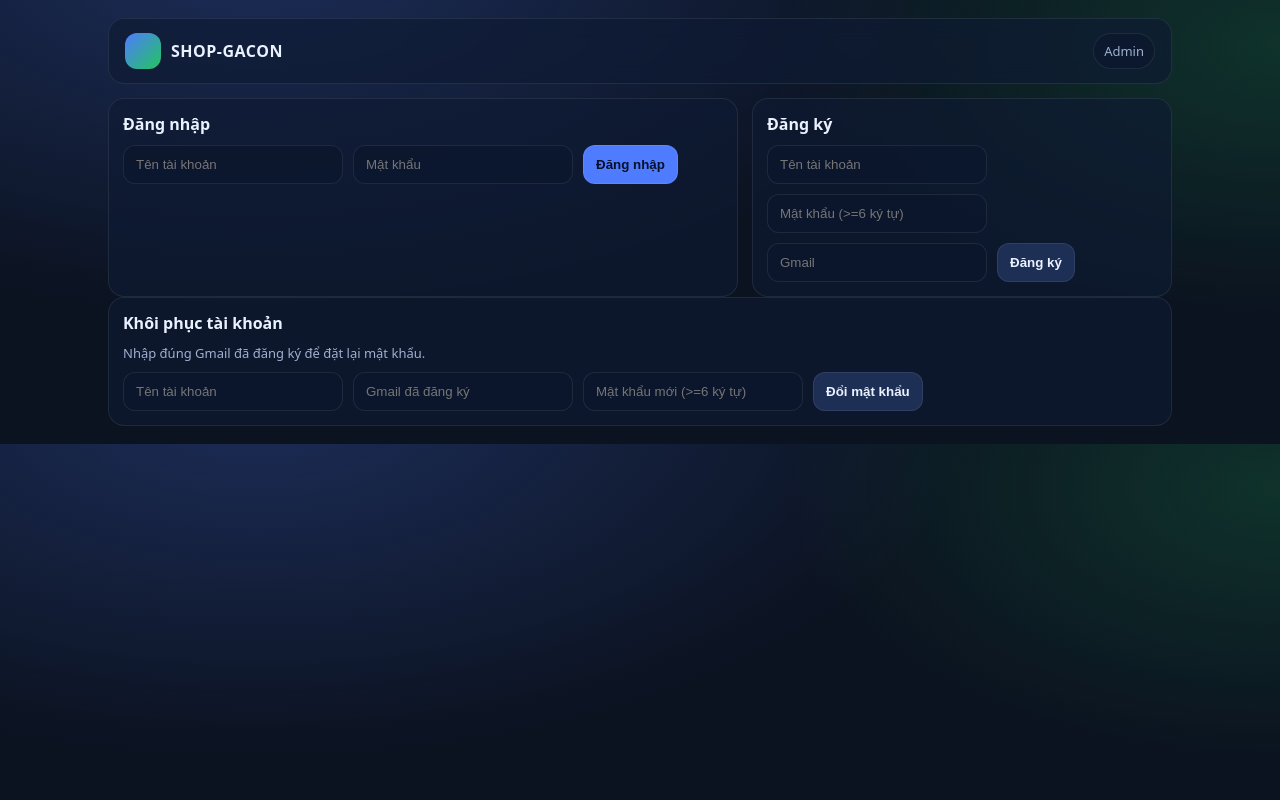
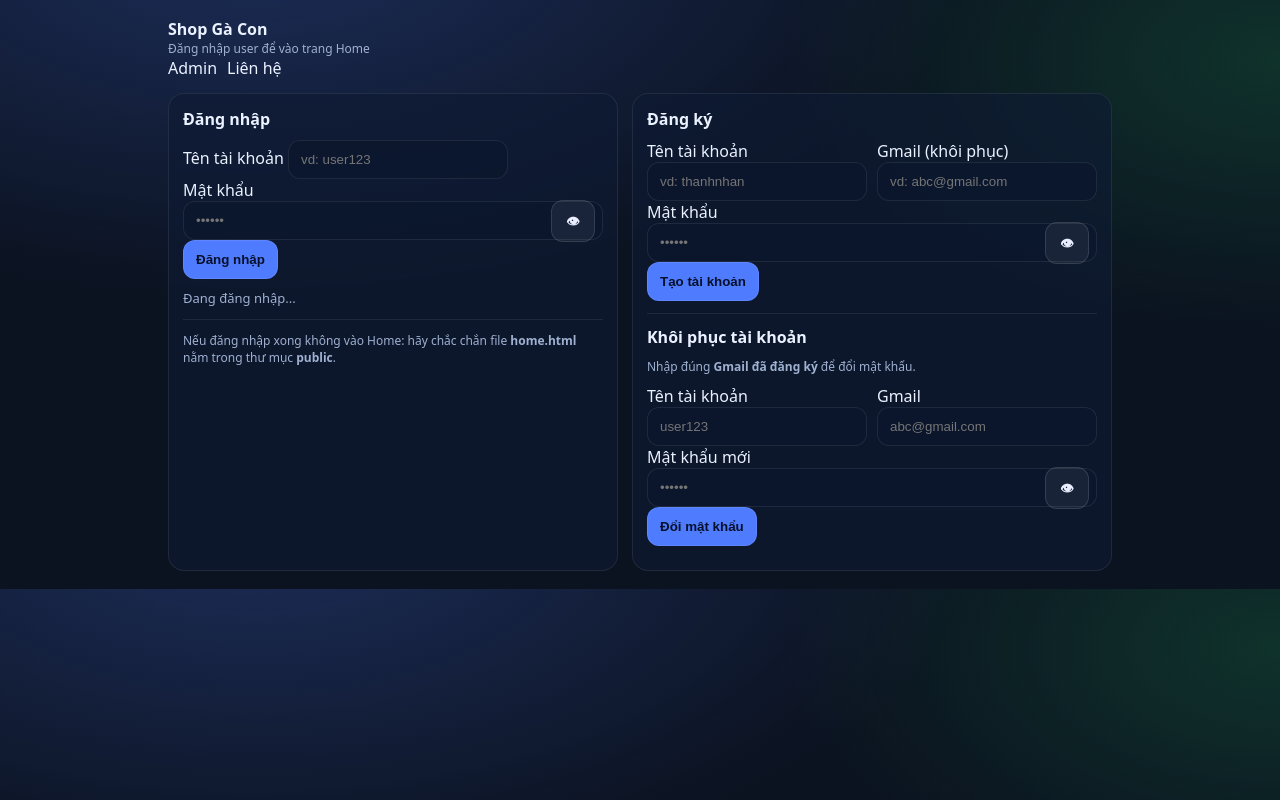
Before and after one commit to thanhnhan040108-creator/shop-gacon, a website: page public/index.html in a window 1280 px wide. Both pictures are taken after a click on the button "Đăng nhập". Drawn offline with Linux system fonts and the light colour scheme; no server answers.

Commit message:
Update index.html

```diff
--- a/public/index.html
+++ b/public/index.html
@@ -3,113 +3,182 @@
 <head>
   <meta charset="utf-8" />
   <meta name="viewport" content="width=device-width,initial-scale=1" />
-  <title>Shop - Đăng nhập</title>
-  <link rel="stylesheet" href="/app.css" />
+  <title>Shop Gà Con - Đăng nhập</title>
+  <link rel="stylesheet" href="app.css" />
+  <style>
+    .auth-wrap{max-width:980px;margin:0 auto;padding:18px}
+    .auth-grid{display:grid;grid-template-columns:1fr 1fr;gap:14px;margin-top:14px}
+    @media (max-width:860px){.auth-grid{grid-template-columns:1fr}}
+    .small{font-size:12px}
+    .row2{display:grid;grid-template-columns:1fr 1fr;gap:10px}
+    @media (max-width:520px){.row2{grid-template-columns:1fr}}
+    .pass-wrap{display:flex;gap:8px;align-items:center}
+    .icon-btn{min-width:44px;height:42px;border-radius:12px;border:1px solid rgba(255,255,255,.12);background:rgba(255,255,255,.06);color:#e8eeff;cursor:pointer}
+  </style>
 </head>
-<body>
-  <div class="container">
-    <div class="nav">
-      <div class="brand">
-        <div class="logo"></div>
-        <h1>SHOP-GACON</h1>
+
+<body class="page">
+  <div class="auth-wrap">
+    <div class="topbar">
+      <div>
+        <b>Shop Gà Con</b>
+        <div class="muted small">Đăng nhập user để vào trang Home</div>
       </div>
-      <div class="right">
-        <a class="pill" href="/admin.html">Admin</a>
+      <div style="display:flex;gap:10px;flex-wrap:wrap">
+        <a class="btn" href="admin.html">Admin</a>
+        <a class="btn" target="_blank" rel="noopener" href="https://www.facebook.com/share/1ajgzqUGdh/">Liên hệ</a>
       </div>
     </div>
 
-    <div class="grid">
+    <div class="auth-grid">
+      <!-- LOGIN -->
       <div class="card">
         <h2>Đăng nhập</h2>
-        <div class="row">
-          <input id="loginUser" placeholder="Tên tài khoản" />
-          <input id="loginPass" type="password" placeholder="Mật khẩu" />
-          <button id="btnLogin">Đăng nhập</button>
-        </div>
-        <div id="loginMsg" class="note" style="display:none"></div>
+
+        <div class="field">
+          <label>Tên tài khoản</label>
+          <input id="l_user" placeholder="vd: user123" autocomplete="username" />
         </div>
 
+        <div class="field">
+          <label>Mật khẩu</label>
+          <div class="pass-wrap">
+            <input id="l_pass" type="password" placeholder="••••••" autocomplete="current-password" style="flex:1" />
+            <button class="icon-btn" id="toggleLoginPass" title="Hiện/ẩn mật khẩu">👁</button>
+          </div>
+        </div>
+
+        <button class="btn primary" id="btnLogin">Đăng nhập</button>
+        <div id="loginMsg" class="muted" style="margin-top:10px"></div>
+
+        <div class="hr"></div>
+        <div class="muted small">
+          Nếu đăng nhập xong không vào Home: hãy chắc chắn file <b>home.html</b> nằm trong thư mục <b>public</b>.
+        </div>
+      </div>
+
+      <!-- REGISTER + RESET -->
       <div class="card">
         <h2>Đăng ký</h2>
-        <div class="row">
-          <input id="regUser" placeholder="Tên tài khoản" />
-          <input id="regPass" type="password" placeholder="Mật khẩu (>=6 ký tự)" />
-          <input id="regGmail" placeholder="Gmail" />
-          <button id="btnRegister" class="btn-secondary">Đăng ký</button>
+
+        <div class="row2">
+          <div class="field">
+            <label>Tên tài khoản</label>
+            <input id="r_user" placeholder="vd: thanhnhan" autocomplete="username" />
           </div>
-        <div id="regMsg" class="note" style="display:none"></div>
+          <div class="field">
+            <label>Gmail (khôi phục)</label>
+            <input id="r_gmail" placeholder="vd: abc@gmail.com" autocomplete="email" />
           </div>
         </div>
-      <div class="card">
-        <h2>Khôi phục tài khoản</h2>
-        <div class="muted">Nhập đúng Gmail đã đăng ký để đặt lại mật khẩu.</div>
-        <div class="row">
-          <input id="fpUser" placeholder="Tên tài khoản" />
-          <input id="fpGmail" placeholder="Gmail đã đăng ký" />
-          <input id="fpNewPass" type="password" placeholder="Mật khẩu mới (>=6 ký tự)" />
-          <button id="btnReset" class="btn-secondary">Đổi mật khẩu</button>
+
+        <div class="field">
+          <label>Mật khẩu</label>
+          <div class="pass-wrap">
+            <input id="r_pass" type="password" placeholder="••••••" autocomplete="new-password" style="flex:1" />
+            <button class="icon-btn" id="toggleRegPass" title="Hiện/ẩn mật khẩu">👁</button>
           </div>
-        <div id="fpMsg" class="note" style="display:none"></div>
         </div>
 
+        <button class="btn" id="btnRegister">Tạo tài khoản</button>
+        <div id="regMsg" class="muted" style="margin-top:10px"></div>
+
+        <div class="hr"></div>
+
+        <h2>Khôi phục tài khoản</h2>
+        <div class="muted small">Nhập đúng <b>Gmail đã đăng ký</b> để đổi mật khẩu.</div>
+
+        <div class="row2" style="margin-top:10px">
+          <div class="field">
+            <label>Tên tài khoản</label>
+            <input id="fp_user" placeholder="user123" />
+          </div>
+          <div class="field">
+            <label>Gmail</label>
+            <input id="fp_gmail" placeholder="abc@gmail.com" />
+          </div>
+        </div>
+
+        <div class="field">
+          <label>Mật khẩu mới</label>
+          <div class="pass-wrap">
+            <input id="fp_newpass" type="password" placeholder="••••••" style="flex:1" />
+            <button class="icon-btn" id="toggleFpPass" title="Hiện/ẩn mật khẩu">👁</button>
+          </div>
+        </div>
+
+        <button class="btn primary" id="btnReset">Đổi mật khẩu</button>
+        <div id="fpMsg" class="muted" style="margin-top:10px"></div>
+      </div>
+    </div>
   </div>
 
   <script>
-function show(id, text){
-  const el = document.getElementById(id);
-  el.style.display = "block";
-  el.innerText = text;
+    async function api(path, method="GET", body=null){
+      const res = await fetch(path, {
+        method,
+        headers: body ? {"Content-Type":"application/json"} : {},
+        body: body ? JSON.stringify(body) : null
+      });
+      return res.json();
     }
 
-btnLogin.onclick = async () => {
-  const username = loginUser.value.trim();
-  const password = loginPass.value.trim();
+    // Nếu đã có username thì vào thẳng home
+    const savedUser = localStorage.getItem("username");
+    if (savedUser) window.location.assign("home.html");
 
-  const r = await fetch("/api/auth/login", {
-    method:"POST",
-    headers:{"Content-Type":"application/json"},
-    body: JSON.stringify({ username, password })
-  });
-  const d = await r.json();
-  if(!d.ok) return show("loginMsg", d.msg || "Đăng nhập thất bại");
+    function togglePass(inputId){
+      const el = document.getElementById(inputId);
+      el.type = (el.type === "password") ? "text" : "password";
+    }
+    document.getElementById("toggleLoginPass").onclick = () => togglePass("l_pass");
+    document.getElementById("toggleRegPass").onclick   = () => togglePass("r_pass");
+    document.getElementById("toggleFpPass").onclick    = () => togglePass("fp_newpass");
 
-  localStorage.setItem("username", d.user.username);
-  localStorage.setItem("gmail", d.user.gmail);
-  location.href = "/home.html";
+    // REGISTER
+    document.getElementById("btnRegister").onclick = async () => {
+      const username = document.getElementById("r_user").value.trim();
+      const gmail = document.getElementById("r_gmail").value.trim();
+      const password = document.getElementById("r_pass").value.trim();
+      const msg = document.getElementById("regMsg");
+      msg.textContent = "Đang tạo...";
+
+      const data = await api("/api/auth/register", "POST", { username, gmail, password });
+      if (!data.ok) { msg.textContent = "Lỗi: " + (data.msg || data.error || "Không rõ"); return; }
+
+      msg.textContent = "Tạo tài khoản thành công. Bạn có thể đăng nhập.";
     };
 
-btnRegister.onclick = async () => {
-  const username = regUser.value.trim();
-  const password = regPass.value.trim();
-  const gmail = regGmail.value.trim();
+    // LOGIN
+    document.getElementById("btnLogin").onclick = async () => {
+      const username = document.getElementById("l_user").value.trim();
+      const password = document.getElementById("l_pass").value.trim();
+      const msg = document.getElementById("loginMsg");
+      msg.textContent = "Đang đăng nhập...";
 
-  const r = await fetch("/api/auth/register", {
-    method:"POST",
-    headers:{"Content-Type":"application/json"},
-    body: JSON.stringify({ username, password, gmail })
-  });
-  const d = await r.json();
-  if(!d.ok) return show("regMsg", d.msg || "Đăng ký thất bại");
+      const data = await api("/api/auth/login", "POST", { username, password });
+      if (!data.ok) { msg.textContent = "Sai tài khoản hoặc mật khẩu."; return; }
 
-  show("regMsg", "Đăng ký thành công. Bạn có thể đăng nhập.");
+      // Lưu username để home dùng
+      localStorage.setItem("username", data.user.username);
+
+      // Chuyển trang bằng đường dẫn tương đối (KHÔNG dùng /home.html)
+      window.location.assign("home.html");
     };
 
-btnReset.onclick = async () => {
-  const username = fpUser.value.trim();
-  const gmail = fpGmail.value.trim();
-  const newPassword = fpNewPass.value.trim();
+    // RESET PASSWORD
+    document.getElementById("btnReset").onclick = async () => {
+      const username = document.getElementById("fp_user").value.trim();
+      const gmail = document.getElementById("fp_gmail").value.trim();
+      const newPassword = document.getElementById("fp_newpass").value.trim();
+      const msg = document.getElementById("fpMsg");
+      msg.textContent = "Đang xử lý...";
 
-  const r = await fetch("/api/auth/reset-password", {
-    method:"POST",
-    headers:{"Content-Type":"application/json"},
-    body: JSON.stringify({ username, gmail, newPassword })
-  });
-  const d = await r.json();
-  if(!d.ok) return show("fpMsg", d.msg || "Khôi phục thất bại");
+      const data = await api("/api/auth/reset-password", "POST", { username, gmail, newPassword });
+      if (!data.ok) { msg.textContent = "Lỗi: " + (data.msg || data.error || "Không rõ"); return; }
 
-  show("fpMsg", "Đổi mật khẩu thành công. Bạn có thể đăng nhập.");
+      msg.textContent = "Đổi mật khẩu thành công. Giờ bạn đăng nhập lại.";
     };
-
   </script>
 </body>
         </html>
```
Lines whose indentation alone changed are shown as unchanged.
